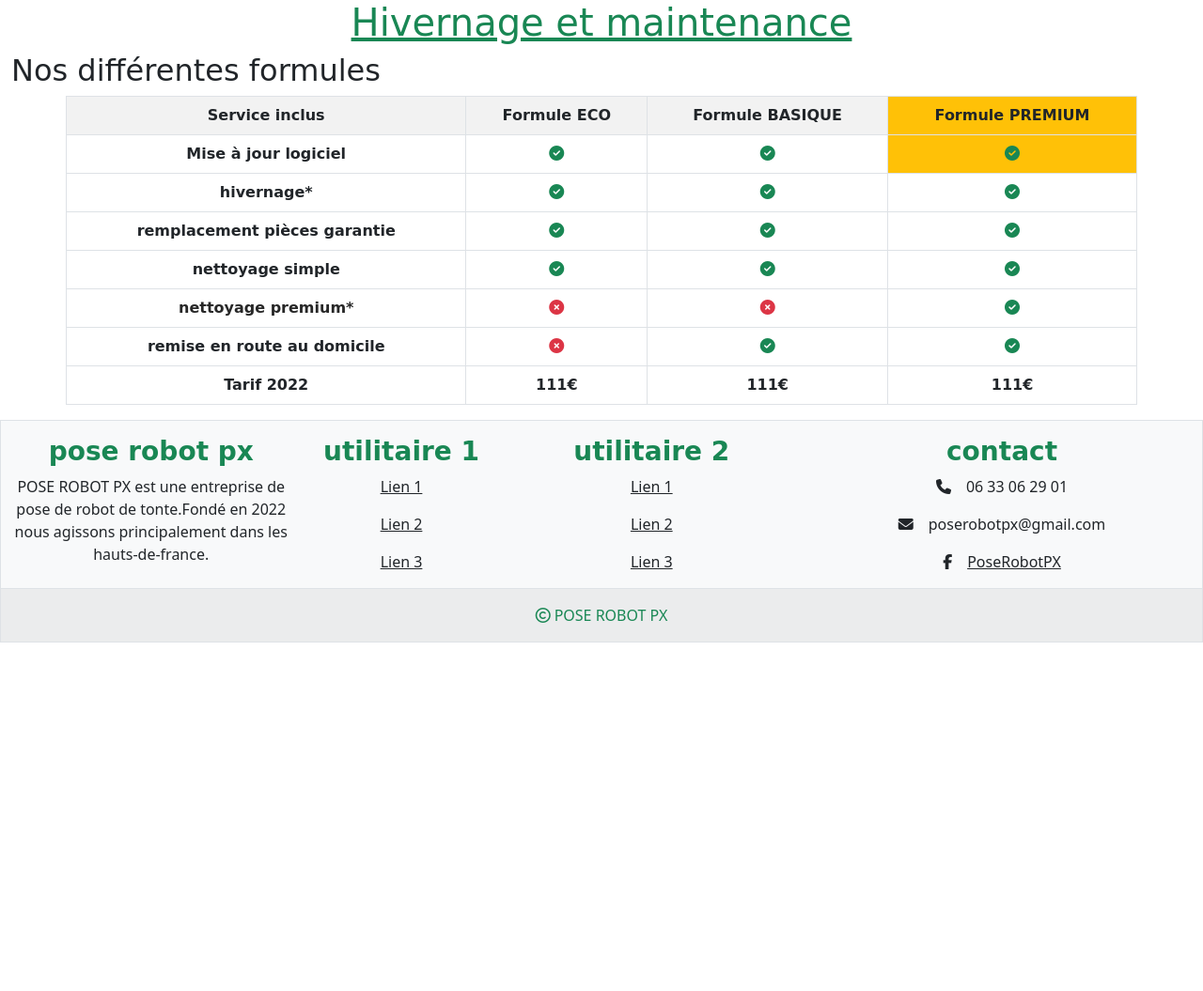
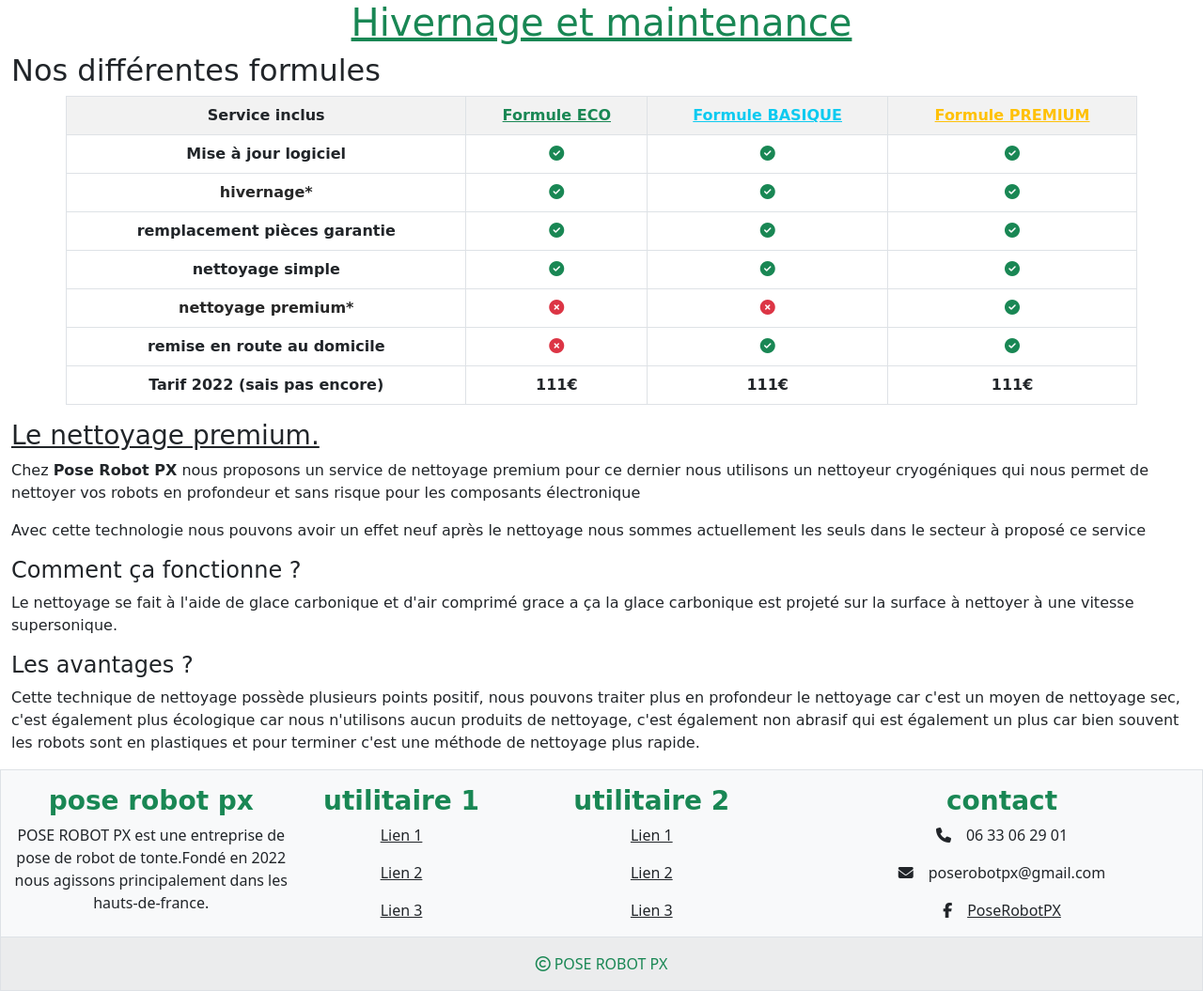
Before and after one commit to DamienPoix/prpx, a PHP site: page /views/hivernageInfo.php in a window 1280 px wide. Shown: the part 40-1095 px from the top of the page at 94% size. Before the commit the page ends 724 px from the top, so only its background shows below. Run offline with PHP 8.4, Linux system fonts and the light colour scheme; lists and menus that the app fills with data are empty; some libraries are stand-ins or nearby versions; some web fonts are replaced.

Commit message:
du nouveau contenu et modif petit truc

```diff
--- a/assets/js/script.js
+++ b/assets/js/script.js
@@ -4,7 +4,7 @@ if (doc != null) {
     doc.addEventListener("mouseout",mouseOutColor);
 
     function mouseOverColor(){
-        doc.style.color = "red";
+        doc.style.color = "lime";
     };
     function mouseOutColor(){
         doc.style.color = "rgba(0, 0, 0, 0.849)";
--- a/index.php
+++ b/index.php
@@ -30,7 +30,7 @@ include_once path::getViewsPath().'header.php';
                     <h3 class="card-title text-success">Hivernage et maintenance</h3>
                     <p class="card-text">
                         Pour l'hivernage nous proposons plusieurs formules que vous pourrez retrouver dans les informations supplémentaires.
-                        </br>Nous possédons également une machine à froid pulser qui nous permet de nettoyer le robot sans danger et en profondeur pour avoir un effet neuf.
+                        </br>Nous possédons également une machine de nettoyage cryogénique qui nous permet de nettoyer le robot sans danger et en profondeur pour avoir un effet neuf.
                     </p>
                     <a href="views/hivernageInfo.php" class="btn btn-lg btn-success card-text"><small class="lightgreen">plus d'infos ici</small></a>
                 </div>
--- a/views/hivernageInfo.php
+++ b/views/hivernageInfo.php
@@ -9,9 +9,9 @@ include_once 'header.php';
         <thead class="moreDarker">
             <tr>
                 <th scope="col">Service inclus</th>
-                <th scope="col">Formule ECO</th>
-                <th scope="col">Formule BASIQUE</th>
-                <th scope="col" class="bg-warning">Formule PREMIUM</th>
+                <th scope="col" class="text-success title">Formule ECO</th>
+                <th scope="col" class="text-info title">Formule BASIQUE</th>
+                <th scope="col" class="text-warning title">Formule PREMIUM</th>
             </tr>
         </thead>
         <tbody>
@@ -19,10 +19,10 @@ include_once 'header.php';
                 <th scope="row">Mise à jour logiciel</th>
                 <th><i class="fa-solid fa-circle-check text-success"></i></th>
                 <th><i class="fa-solid fa-circle-check text-success"></i></th>
-                <th class="bg-warning"><i class="fa-solid fa-circle-check text-success "></i></th>
+                <th><i class="fa-solid fa-circle-check text-success "></i></th>
             </tr>
             <tr>
-                <th scope="row">hivernage*</th>
+                <th scope="row"><a href="#" class="noStyle">hivernage*</a></th>
                 <th><i class="fa-solid fa-circle-check text-success"></i></th>
                 <th><i class="fa-solid fa-circle-check text-success"></i></th>
                 <th><i class="fa-solid fa-circle-check text-success"></i></th>
@@ -52,12 +52,26 @@ include_once 'header.php';
                 <th><i class="fa-solid fa-circle-check text-success"></i></th>
             </tr>
             <tr>
-                <th scope="row bolder">Tarif 2022</th>
+                <th scope="row bolder">Tarif 2022 (sais pas encore)</th>
                 <th>111€</th>
                 <th>111€</th>
                 <th>111€</th>
             </tr>
         </tbody>
     </table>
+    <h3 class="title">Le nettoyage premium.</h3>
+    <p>Chez <strong>Pose Robot PX</strong> nous proposons un service de nettoyage premium pour ce dernier nous utilisons un nettoyeur cryogéniques qui nous permet de nettoyer
+    vos robots en profondeur et sans risque pour les composants électronique</p>
+    <p>Avec cette technologie nous pouvons avoir un effet neuf après le nettoyage nous sommes actuellement les seuls dans le secteur à proposé ce service</p>
+    <h4>Comment ça fonctionne ?</h4>
+    <p>
+        Le nettoyage se fait à l'aide de glace carbonique et d'air comprimé grace a ça la glace carbonique est projeté sur la surface à nettoyer à une vitesse supersonique.
+    </p>
+    <h4>Les avantages ?</h4>
+    <p>
+        Cette technique de nettoyage possède plusieurs points positif, nous pouvons traiter plus en profondeur le nettoyage car c'est un moyen de nettoyage sec, c'est également
+        plus écologique car nous n'utilisons aucun produits de nettoyage, c'est également non abrasif qui est également un plus car bien souvent les robots sont en plastiques
+        et pour terminer c'est une méthode de nettoyage plus rapide.
+    </p>
 </div>
 <?php include_once 'footer.php';?>
```
